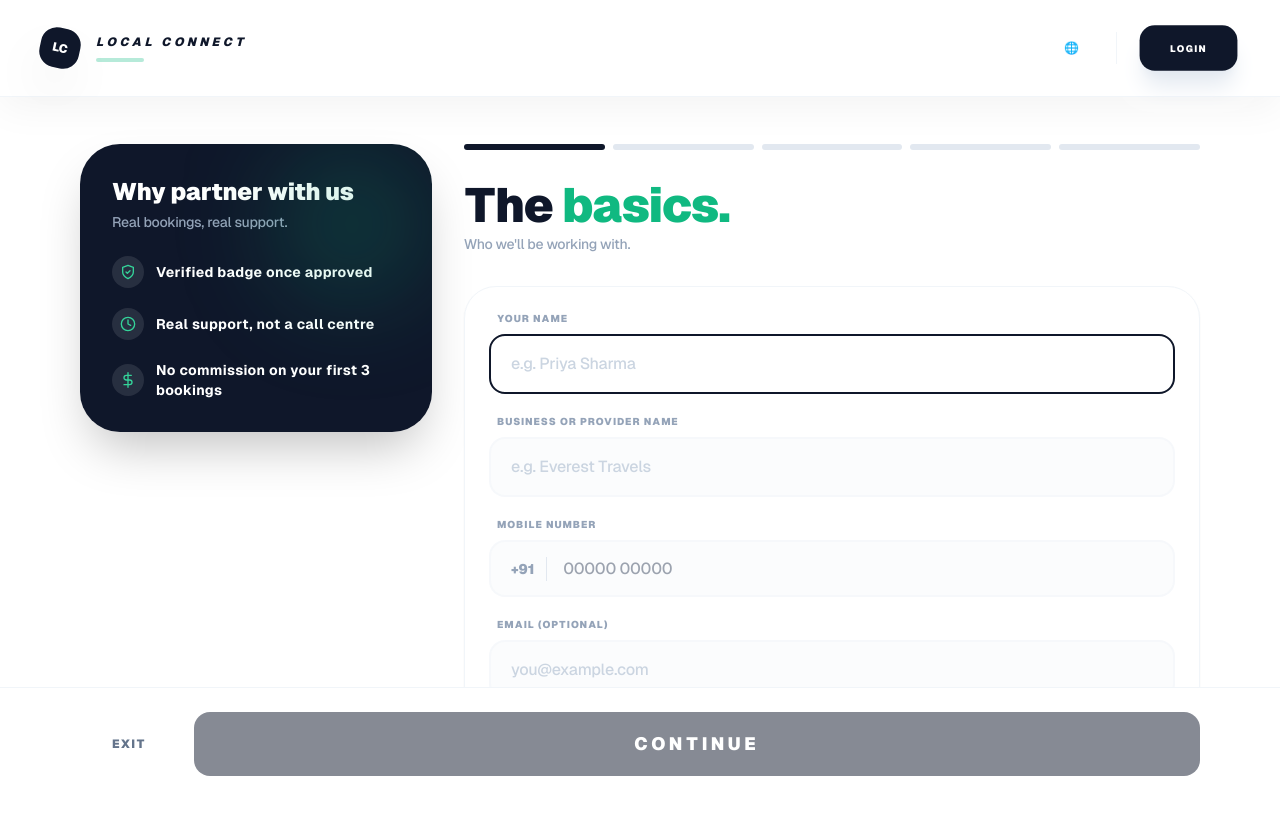
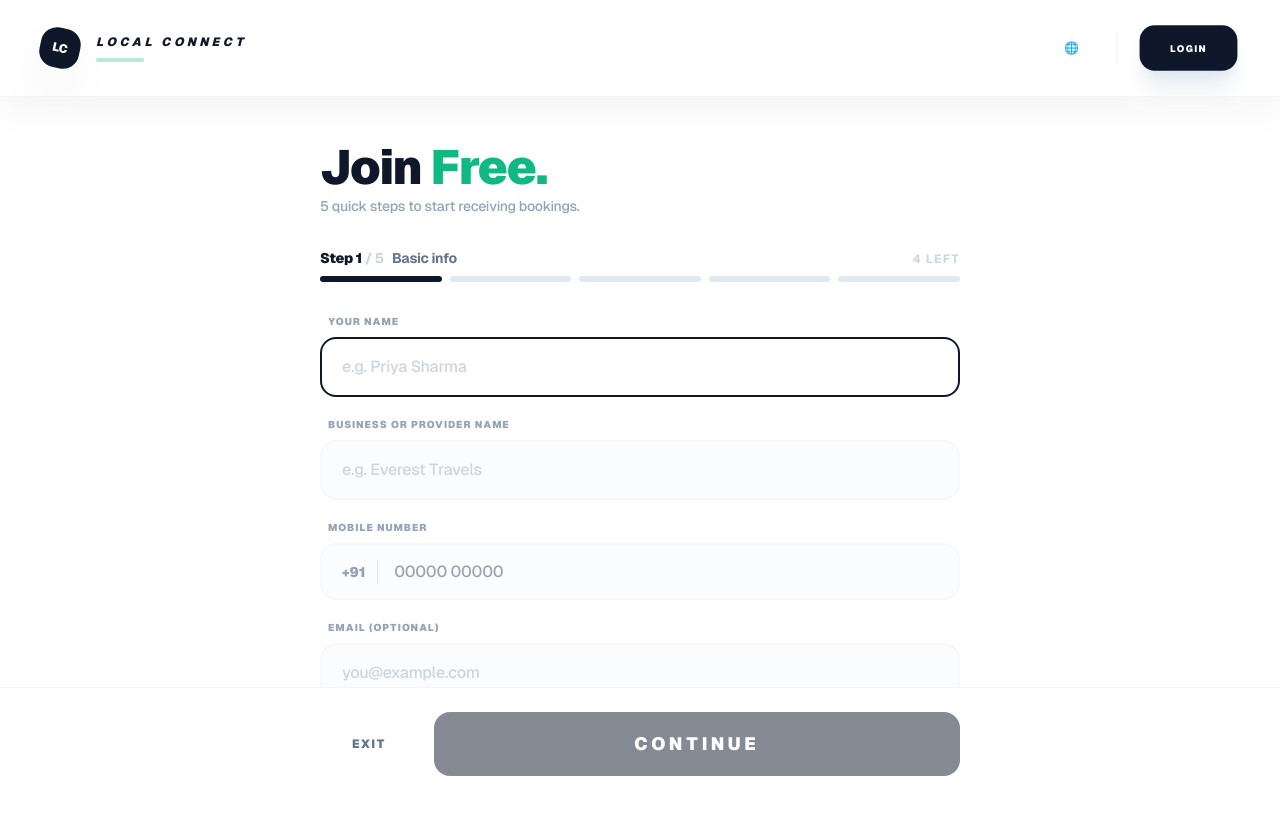
Before and after one commit to pahariyatri/local-connect-app, a Next.js app: page /1/vendor/onboarding in a window 1280 px wide. Shown: the top 814 px of the page. Built offline with nearby package versions, Linux system fonts and the light colour scheme.

Commit message:
refactor: simplify onboarding layout by removing step headers and narrowing container width

```diff
--- a/app/[lang]/vendor/onboarding/OnboardingLayout.tsx
+++ b/app/[lang]/vendor/onboarding/OnboardingLayout.tsx
@@ -16,10 +16,10 @@ import React from "react";
 export default function OnboardingLayout({ children }: { children: React.ReactNode }) {
     return (
         <div className="min-h-dvh bg-white">
-            {/* max-w-6xl matches the trip builder (app/[lang]/builder/page.tsx) — the
-                onboarding page uses the same width to fit its sidebar + step grid.
-                confirmation/page.tsx (no sidebar) constrains its own inner width. */}
-            <div className="max-w-6xl mx-auto px-4 pt-28 sm:pt-36 pb-32 sm:pb-40">
+            {/* Single controlled-width column — no sidebar, so the form itself sets
+                the page width. Matches confirmation/page.tsx's own max-w-md, just
+                wide enough for the step-2 category grid to breathe. */}
+            <div className="max-w-2xl mx-auto px-4 pt-28 sm:pt-36 pb-32 sm:pb-40">
                 {children}
             </div>
         </div>
--- a/app/[lang]/vendor/onboarding/page.tsx
+++ b/app/[lang]/vendor/onboarding/page.tsx
@@ -15,7 +15,7 @@ import Textarea from "../../components/atoms/Textarea";
 
 // ─── Icon system — same inline-stroke-SVG convention used across the app ───
 
-type IconName = "home" | "utensils" | "car" | "mountain" | "check" | "arrow-right" | "upload" | "file" | "trash" | "user" | "phone" | "mail" | "shield" | "clock" | "coin";
+type IconName = "home" | "utensils" | "car" | "mountain" | "check" | "upload" | "file" | "trash" | "user" | "phone" | "mail";
 
 const ICON_PATHS: Record<IconName, React.ReactNode> = {
   home: <><path d="m3 9 9-7 9 7v11a2 2 0 0 1-2 2H5a2 2 0 0 1-2-2z" /><path d="M9 22V12h6v10" /></>,
@@ -23,16 +23,12 @@ const ICON_PATHS: Record<IconName, React.ReactNode> = {
   car: <><path d="M14 16H9m10 0h3v-3.15a1 1 0 0 0-.84-.99L16 11l-2.7-3.6a1 1 0 0 0-.8-.4H5.24a2 2 0 0 0-1.8 1.1l-.8 1.63A6 6 0 0 0 2 12.42V16h2" /><circle cx="6.5" cy="16.5" r="2.5" /><circle cx="16.5" cy="16.5" r="2.5" /></>,
   mountain: <path d="m8 3 4 8 5-5 5 15H2L8 3z" />,
   check: <path d="M20 6 9 17l-5-5" />,
-  "arrow-right": <path d="M5 12h14M12 5l7 7-7 7" />,
   upload: <><path d="M12 3v12" /><path d="m7 8 5-5 5 5" /><path d="M5 21h14" /></>,
   file: <><path d="M14 2H6a2 2 0 0 0-2 2v16a2 2 0 0 0 2 2h12a2 2 0 0 0 2-2V8z" /><path d="M14 2v6h6" /></>,
   trash: <><path d="M3 6h18" /><path d="M19 6v14c0 1-1 2-2 2H7c-1 0-2-1-2-2V6" /><path d="M8 6V4c0-1 1-2 2-2h4c1 0 2 1 2 2v2" /></>,
   user: <><path d="M19 21v-2a4 4 0 0 0-4-4H9a4 4 0 0 0-4 4v2" /><circle cx="12" cy="7" r="4" /></>,
   phone: <path d="M22 16.92v3a2 2 0 0 1-2.18 2 19.79 19.79 0 0 1-8.63-3.07 19.5 19.5 0 0 1-6-6 19.79 19.79 0 0 1-3.07-8.67A2 2 0 0 1 4.11 2h3a2 2 0 0 1 2 1.72 12.84 12.84 0 0 0 .7 2.81 2 2 0 0 1-.45 2.11L8.09 9.91a16 16 0 0 0 6 6l1.27-1.27a2 2 0 0 1 2.11-.45 12.84 12.84 0 0 0 2.81.7A2 2 0 0 1 22 16.92z" />,
   mail: <><path d="m22 6-10 7L2 6" /><path d="M2 6h20v12a2 2 0 0 1-2 2H4a2 2 0 0 1-2-2z" /></>,
-  shield: <><path d="M12 22s8-4 8-10V5l-8-3-8 3v7c0 6 8 10 8 10z" /><path d="m9 12 2 2 4-4" /></>,
-  clock: <><circle cx="12" cy="12" r="10" /><path d="M12 6v6l4 2" /></>,
-  coin: <><line x1="12" y1="1" x2="12" y2="23" /><path d="M17 5H9.5a3.5 3.5 0 0 0 0 7h5a3.5 3.5 0 0 1 0 7H6" /></>,
 };
 
 function Icon({ name, className = "" }: { name: IconName; className?: string }) {
@@ -70,6 +66,7 @@ const EMAIL_RE = /^[^\s@]+@[^\s@]+\.[^\s@]+$/;
 type DocEntry = UploadedMedia & { label: string; uploading?: boolean };
 
 const TOTAL_STEPS = 5;
+const STEP_LABELS = ["Basic info", "Category", "About", "Documents", "Review"];
 
 export default function VendorOnboardingPage() {
   const { lang } = useParams();
@@ -228,21 +225,15 @@ export default function VendorOnboardingPage() {
   }, [createdVendorId, documents, businessName, description, types, contactName, phone, email, lang, router]);
 
   // ─── Step content ──────────────────────────────────────────────────────
-  // Same header pattern as the trip builder: short heading with one coloured
-  // accent word + a one-line subtitle, inside each step (app/[lang]/builder/page.tsx).
+  // The step number + title live in the progress indicator (below), so each
+  // step only needs a short instruction where the fields alone aren't
+  // self-explanatory — no repeated per-step headline.
 
   const renderStep = () => {
     switch (step) {
       case 1:
         return (
-          <div className="animate-fade-in">
-            <header className="mb-6 sm:mb-8">
-              <Typography variant="h1" className="text-2xl sm:text-3xl font-black text-slate-900 leading-tight">
-                The <span className="text-emerald-500">basics.</span>
-              </Typography>
-              <p className="text-slate-400 font-medium mt-1 text-xs sm:text-sm">Who we&apos;ll be working with.</p>
-            </header>
-            <div className="p-4 sm:p-6 bg-white rounded-[2rem] shadow-sm border border-slate-100 space-y-5">
+          <div key={step} className="animate-fade-in space-y-5">
             <Input
               label="Your name"
               name="contactName"
@@ -278,7 +269,7 @@ export default function VendorOnboardingPage() {
                   className="flex-1 h-full px-4 py-4 bg-transparent border-0 outline-none font-medium text-slate-900"
                 />
               </div>
-                {touched.phone && errors.phone && <p role="alert" className="text-xs text-red-500 mt-1.5 pl-2">{errors.phone}</p>}
+              {touched.phone && errors.phone && <p role="alert" className="text-xs text-red-500 mt-1.5 pl-2 animate-fade-in">{errors.phone}</p>}
             </div>
             <Input
               label="Email (optional)"
@@ -291,17 +282,11 @@ export default function VendorOnboardingPage() {
               error={touched.email ? errors.email : undefined}
             />
           </div>
-          </div>
         );
       case 2:
         return (
-          <div className="animate-fade-in">
-            <header className="mb-6 sm:mb-8">
-              <Typography variant="h1" className="text-2xl sm:text-3xl font-black text-slate-900 leading-tight">
-                What do you <span className="text-emerald-500">offer?</span>
-              </Typography>
-              <p className="text-slate-400 font-medium mt-1 text-xs sm:text-sm">Select every category you offer services in.</p>
-            </header>
+          <div key={step} className="animate-fade-in">
+            <p className="text-xs sm:text-sm text-slate-400 font-medium mb-4">Select every category you offer services in.</p>
             <div className="grid grid-cols-2 gap-4" role="group" aria-label="Vendor category">
               {CATEGORY_OPTIONS.map((opt) => {
                 const selected = types.includes(opt.id);
@@ -312,36 +297,30 @@ export default function VendorOnboardingPage() {
                     type="button"
                     onClick={() => toggleType(opt.id)}
                     aria-pressed={selected}
-                    className={`relative h-32 sm:h-44 rounded-[1.5rem] sm:rounded-[2.5rem] border-2 transition-all p-4 sm:p-8 text-left flex flex-col justify-end group active:scale-95 overflow-hidden ${
+                    className={`relative h-32 sm:h-40 rounded-[1.5rem] sm:rounded-[2rem] border-2 transition-all p-4 sm:p-6 text-left flex flex-col justify-end group active:scale-95 overflow-hidden ${
                       selected ? `${colors.border} ${colors.shadow} shadow-xl bg-white` : "border-slate-50 hover:border-slate-200 shadow-md shadow-slate-100/50 bg-white"
                     }`}
                   >
-                    <div className={`absolute -right-4 -top-4 w-24 sm:w-32 h-24 sm:h-32 rounded-full blur-2xl sm:blur-3xl opacity-10 transition-all duration-700 ${selected ? `${colors.bg} scale-150` : "bg-slate-200"}`} />
-                    <div className={`w-10 h-10 sm:w-14 sm:h-14 rounded-xl sm:rounded-[1.5rem] flex items-center justify-center mb-2 sm:mb-4 transition-all duration-500 relative z-10 ${
+                    <div className={`absolute -right-4 -top-4 w-24 sm:w-28 h-24 sm:h-28 rounded-full blur-2xl sm:blur-3xl opacity-10 transition-all duration-700 ${selected ? `${colors.bg} scale-150` : "bg-slate-200"}`} />
+                    <div className={`w-10 h-10 sm:w-12 sm:h-12 rounded-xl sm:rounded-2xl flex items-center justify-center mb-2 sm:mb-3 transition-all duration-500 relative z-10 ${
                       selected ? `${colors.bg} text-white shadow-lg rotate-3` : "bg-slate-50 text-slate-400 group-hover:scale-110 group-hover:rotate-6"
                     }`}>
-                      {selected ? <Icon name="check" className="w-4 h-4 sm:w-6 sm:h-6" /> : <Icon name={opt.icon} className="w-5 h-5 sm:w-7 sm:h-7" />}
+                      {selected ? <Icon name="check" className="w-4 h-4 sm:w-5 sm:h-5" /> : <Icon name={opt.icon} className="w-5 h-5 sm:w-6 sm:h-6" />}
                     </div>
-                    <h3 className={`font-black text-sm sm:text-xl transition-colors z-10 leading-tight ${selected ? "text-slate-900" : "text-slate-600"}`}>
+                    <h3 className={`font-black text-sm sm:text-lg transition-colors z-10 leading-tight ${selected ? "text-slate-900" : "text-slate-600"}`}>
                       {opt.label}
                     </h3>
                   </button>
                 );
               })}
             </div>
-            {touched.types && errors.types && <p role="alert" className="text-xs text-red-500 pl-2 mt-3">{errors.types}</p>}
+            {touched.types && errors.types && <p role="alert" className="text-xs text-red-500 pl-2 mt-3 animate-fade-in">{errors.types}</p>}
           </div>
         );
       case 3: {
         const activeHints = CATEGORY_OPTIONS.filter((c) => types.includes(c.id)).map((c) => c.hint);
         return (
-          <div className="animate-fade-in">
-            <header className="mb-6 sm:mb-8">
-              <Typography variant="h1" className="text-2xl sm:text-3xl font-black text-slate-900 leading-tight">
-                Tell travellers <span className="text-emerald-500">about it.</span>
-              </Typography>
-              <p className="text-slate-400 font-medium mt-1 text-xs sm:text-sm">What do you offer, and what makes it worth booking?</p>
-            </header>
+          <div key={step} className="animate-fade-in">
             <div className="p-4 sm:p-6 bg-white rounded-[2rem] shadow-sm border border-slate-100">
               <Textarea
                 label="Describe your business"
@@ -370,13 +349,8 @@ export default function VendorOnboardingPage() {
       }
       case 4:
         return (
-          <div className="animate-fade-in">
-            <header className="mb-6 sm:mb-8">
-              <Typography variant="h1" className="text-2xl sm:text-3xl font-black text-slate-900 leading-tight">
-                Verify your <span className="text-emerald-500">business.</span>
-              </Typography>
-              <p className="text-slate-400 font-medium mt-1 text-xs sm:text-sm">Optional — you can add these later too.</p>
-            </header>
+          <div key={step} className="animate-fade-in">
+            <p className="text-xs sm:text-sm text-slate-400 font-medium mb-4">Optional — you can add these later too.</p>
             <input
               ref={fileInputRef}
               type="file"
@@ -395,12 +369,12 @@ export default function VendorOnboardingPage() {
               </span>
               <span className="text-xs font-bold uppercase tracking-widest">Upload ID proof or business licence (JPG, PNG, WebP)</span>
             </button>
-            {uploadError && <p role="alert" className="text-xs text-red-500 pl-2 mt-3">{uploadError}</p>}
+            {uploadError && <p role="alert" className="text-xs text-red-500 pl-2 mt-3 animate-fade-in">{uploadError}</p>}
 
             {documents.length > 0 && (
               <ul className="space-y-2 mt-4">
                 {documents.map((doc) => (
-                  <li key={doc.key} className="flex items-center gap-3 p-4 rounded-2xl border border-slate-100 bg-white shadow-sm">
+                  <li key={doc.key} className="flex items-center gap-3 p-4 rounded-2xl border border-slate-100 bg-white shadow-sm animate-fade-in">
                     <span className="w-11 h-11 rounded-xl bg-slate-50 border border-slate-100 flex items-center justify-center flex-shrink-0 overflow-hidden">
                       {doc.url ? (
                         // eslint-disable-next-line @next/next/no-img-element
@@ -425,13 +399,7 @@ export default function VendorOnboardingPage() {
         );
       case 5:
         return (
-          <div className="animate-fade-in">
-            <header className="mb-6 sm:mb-8">
-              <Typography variant="h1" className="text-2xl sm:text-3xl font-black text-slate-900 leading-tight">
-                Ready to <span className="text-emerald-500">submit.</span>
-              </Typography>
-              <p className="text-slate-400 font-medium mt-1 text-xs sm:text-sm">Review before you send it in.</p>
-            </header>
+          <div key={step} className="animate-fade-in">
             <div className="rounded-[2rem] border border-slate-100 bg-white shadow-sm divide-y divide-slate-100 overflow-hidden">
               <ReviewRow icon="user" label="Contact" value={contactName} />
               <ReviewRow icon="home" label="Business" value={businessName} />
@@ -449,7 +417,7 @@ export default function VendorOnboardingPage() {
               <p className="text-sm text-slate-700 leading-relaxed line-clamp-4">{description}</p>
             </div>
             {submitError && (
-              <p role="alert" className="text-xs text-red-600 bg-red-50 border border-red-100 rounded-lg py-2.5 px-3 mt-4">{submitError}</p>
+              <p role="alert" className="text-xs text-red-600 bg-red-50 border border-red-100 rounded-lg py-2.5 px-3 mt-4 animate-fade-in">{submitError}</p>
             )}
           </div>
         );
@@ -458,45 +426,38 @@ export default function VendorOnboardingPage() {
   };
 
   return (
-    <div className="grid grid-cols-1 lg:grid-cols-12 gap-8 items-start">
-      {/* Sidebar — same "Promise" pattern as the trip builder's left panel. */}
-      <div className="lg:col-span-4 hidden lg:block sticky top-28 space-y-6">
-        <div className="bg-slate-900 text-white p-8 rounded-[2.5rem] shadow-2xl relative overflow-hidden">
-          <div className="absolute top-0 right-0 w-40 h-40 bg-emerald-500/20 rounded-full blur-[50px] pointer-events-none" />
-          <h3 className="text-2xl font-black mb-1">Why partner with us</h3>
-          <p className="text-slate-400 text-sm font-medium mb-6">Real bookings, real support.</p>
-          <ul className="space-y-5">
-            {[
-              { text: "Verified badge once approved", icon: "shield" as IconName },
-              { text: "Real support, not a call centre", icon: "clock" as IconName },
-              { text: "No commission on your first 3 bookings", icon: "coin" as IconName },
-            ].map((item) => (
-              <li key={item.text} className="flex items-center gap-3">
-                <div className="w-8 h-8 rounded-full bg-white/10 flex items-center justify-center flex-shrink-0">
-                  <Icon name={item.icon} className="w-4 h-4 text-emerald-400" />
+    <div>
+      {/* Small page heading + one-line supporting text — stays constant across every step. */}
+      <header className="mb-6 sm:mb-8">
+        <Typography variant="h1" className="text-xl sm:text-2xl font-black text-slate-900 leading-tight">
+          Join <span className="text-emerald-500">Free.</span>
+        </Typography>
+        <p className="text-slate-400 font-medium mt-1 text-xs sm:text-sm">5 quick steps to start receiving bookings.</p>
+      </header>
+
+      {/* Step progress: number, title, and how many are left, above a segmented bar. */}
+      <div className="mb-6 sm:mb-8">
+        <div className="flex items-baseline justify-between mb-2">
+          <p className="text-xs sm:text-sm font-black text-slate-900">
+            Step {step}<span className="text-slate-300 font-bold"> / {TOTAL_STEPS}</span>
+            <span className="ml-2 text-slate-500 font-bold">{STEP_LABELS[step - 1]}</span>
+          </p>
+          <p className="text-[10px] sm:text-xs font-bold text-slate-300 uppercase tracking-widest">
+            {step === TOTAL_STEPS ? "Last step" : `${TOTAL_STEPS - step} left`}
+          </p>
         </div>
-                <span className="font-bold text-sm tracking-wide">{item.text}</span>
-              </li>
-            ))}
-          </ul>
-        </div>
-      </div>
-
-      {/* Main content */}
-      <div className="lg:col-span-8">
-        {/* Progress bar — same segmented style as the builder */}
-        <div className="flex gap-1.5 sm:gap-2 mb-6 sm:mb-8">
+        <div className="flex gap-1.5 sm:gap-2">
           {Array.from({ length: TOTAL_STEPS }).map((_, i) => (
             <div key={i} className={`h-1.5 flex-1 rounded-full transition-all duration-500 ${i + 1 <= step ? "bg-slate-900" : "bg-slate-200"}`} />
           ))}
         </div>
+      </div>
 
       {renderStep()}
-      </div>
 
       {isMounted && createPortal(
         <div className="builder-footer-safe-area fixed bottom-0 left-0 right-0 px-3 sm:px-6 pt-3 sm:pt-6 bg-white/90 backdrop-blur-xl border-t border-slate-100 z-50">
-          <div className="max-w-6xl mx-auto px-2 sm:px-4 flex items-center justify-between gap-3 sm:gap-4">
+          <div className="max-w-2xl mx-auto px-2 sm:px-4 flex items-center justify-between gap-3 sm:gap-4">
             <Button variant="ghost" onClick={handleBack} className="w-fit px-6 sm:px-8 h-12 sm:h-16 rounded-xl sm:rounded-2xl font-black uppercase tracking-widest text-slate-400 hover:text-slate-900 hover:bg-slate-100 text-[9px] sm:text-xs">
               {step === 1 ? "Exit" : "Back"}
             </Button>
```
Lines whose indentation alone changed are shown as unchanged.
